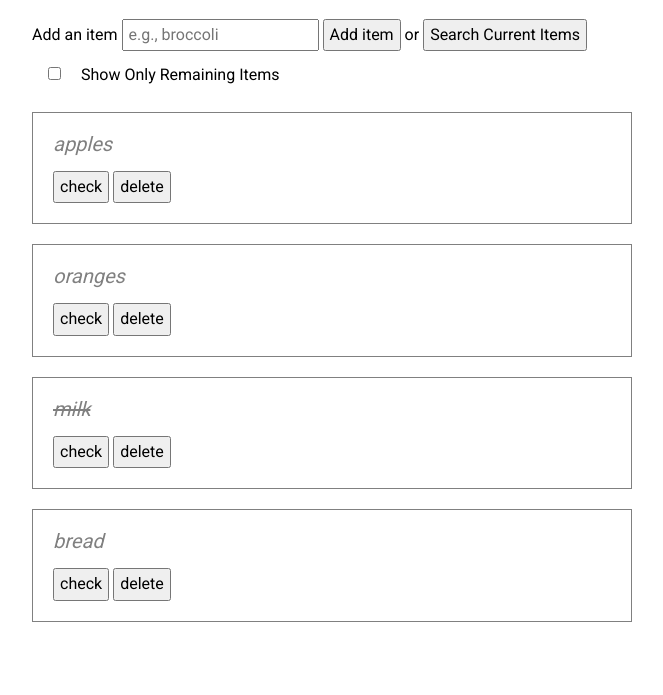
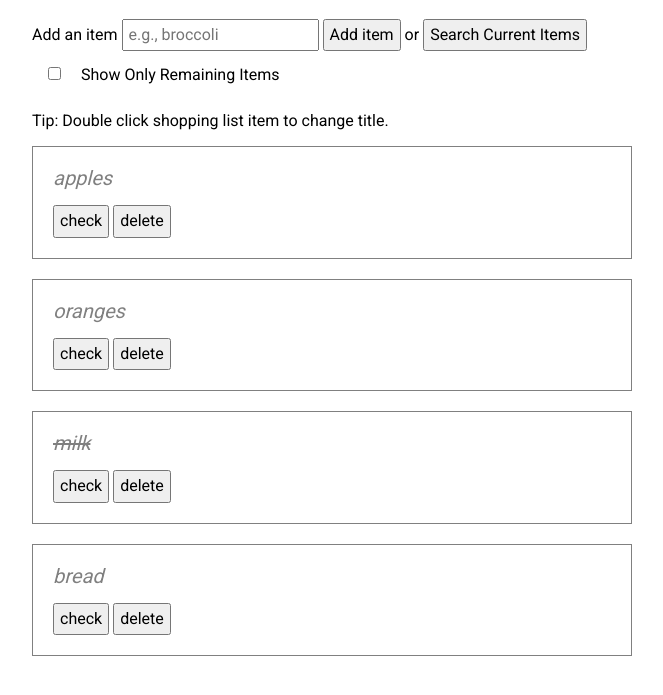
Before and after one commit to thinkful-ei27/shopping-solo-john-young, a plain HTML site: page index.html in a window 1280 px wide. Shown: the part 61-756 px from the top of the page, without its empty margins (308-971 px from the left). Drawn offline with nearby package versions, Linux system fonts and the light colour scheme.

Commit message:
Added helper text for shopping list items

```diff
--- a/index.html
+++ b/index.html
@@ -19,6 +19,7 @@
             <button type="button" class="js-search-button">Search Current Items</button>
         </form>
         <input type="checkbox" name="isChecked" id="checkbox" value="all"> Show Only Remaining Items
+        <p>Tip: Double click shopping list item to change title.</p>
         <ul class="shopping-list js-shopping-list">
         </ul>
     </div>
```
